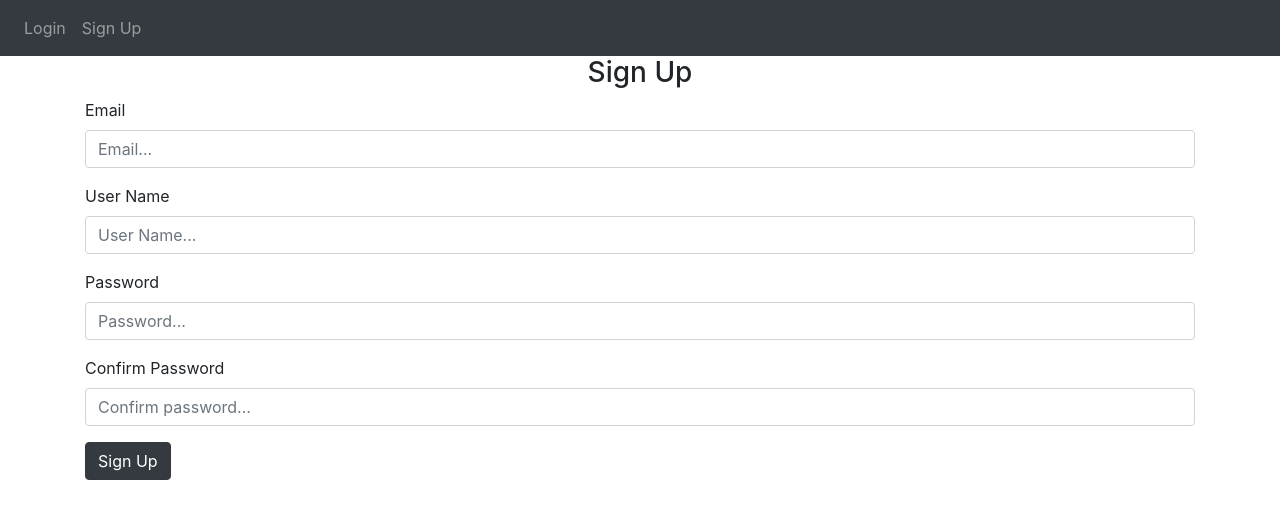
After one commit to AlekUp24/Flask_My_One_Off_ToDO, a Flask app: page /signup in a window 1280 px wide. The commit adds this page. Shown: the top 519 px of the page. Run offline with Flask 3, Linux system fonts and the light colour scheme; some libraries are stand-ins or nearby versions.

Commit message:
authentication , user accounts added

```diff
--- a/app.py
+++ b/app.py
@@ -1,12 +1,25 @@
-from flask import Flask, render_template, request, redirect, url_for
+from flask import Flask, render_template, request, redirect, url_for, flash
 from flask_sqlalchemy import SQLAlchemy
 from datetime import datetime, date
+# for authentication:
+from flask_login import UserMixin
+from werkzeug.security import generate_password_hash, check_password_hash
+from flask_login import login_user, login_required, logout_user, current_user
+from flask_login import LoginManager
 
 app = Flask(__name__, template_folder='templates', static_folder='static', static_url_path='/')
 app.config['SQLALCHEMY_DATABASE_URI'] = 'sqlite:///db.sqlite'
 app.config['SQLALCHEMY_TRACK_MODIFICATIONS'] = False
+app.config['SECRET_KEY'] = 'somekey'
 
 db = SQLAlchemy(app)
+
+class User(db.Model, UserMixin):
+    id = db.Column(db.Integer, primary_key = True)
+    email = db.Column(db.String(150), unique = True)
+    user_name = db.Column(db.String(150))
+    password = db.Column(db.String(150))
+    todos = db.relationship('ToDo')
 
 class ToDo(db.Model):
     id = db.Column(db.Integer, primary_key = True)
@@ -14,21 +27,95 @@ class ToDo(db.Model):
     description = db.Column(db.String(200))
     due_date = db.Column(db.Date)
     completed = db.Column(db.Boolean)
+    user_id = db.Column(db.Integer, db.ForeignKey("user.id"))
+
+
+def sign_up_validation(email,user_name,password1,password2):
+    if len(email) <4:
+        flash("Email must be longer than 4 characters.", category='error')
+    elif "@" not in email:
+        flash("Email must contain '@'.", category='error')
+    elif "." not in email:
+        flash("Email must have a domain with '.' .", category='error')
+    elif len(user_name)<3:
+        flash("First name must be longer than 2 characters.", category='error')
+    elif " " in user_name:
+        flash("First name must not have any whitespaces in it.", category='error')
+    elif password1 != password2:
+        flash("Passwords don\'t match.", category='error')
+    elif len(password1) <7:
+        flash("Password must be longer than 7 characters.", category='error')
+    else:
+        flash("Account created.", category='success')
+        return True
+    return False
+
+
+
+@app.route('/login', methods=['POST', 'GET'])
+def login():
+    if request.method == 'POST':
+        email = request.form.get("email")
+        password = request.form.get("password")
+        user = User.query.filter_by(email=email).first()
+
+        if user:
+            if check_password_hash(user.password, password):
+                flash("Login successful!", category='success')
+                login_user(user, remember=True)
+                return redirect(url_for('index'))
+            else:
+                flash("Incorrect password.", category='error')
+        else:
+            flash("User does not exist!", category="error")
+
+    return render_template("login.html", user = current_user)
+
+@app.route('/signup', methods=['POST', 'GET'])
+def signup():
+    if request.method == "POST":
+        email = request.form.get('email')
+        user_name = request.form.get('user_name')
+        password1 = request.form.get('password1')
+        password2 = request.form.get('password2')
+
+        user = User.query.filter_by(email=email).first()
+
+        if user:
+            flash("User already exists!", category="error")
+
+        if sign_up_validation(email, user_name, password1, password2):
+            user = User(email=email, user_name=user_name, password=generate_password_hash(password1,method='sha256'))
+            db.session.add(user)
+            db.session.commit()
+            login_user(user, remember = True)
+            return redirect(url_for('index'))
+
+    return render_template("signup.html", user = current_user)
+
+@app.route('/logout')
+@login_required
+def logout():
+    logout_user()
+    return redirect(url_for('login'))
+
 
 @app.route('/')
+@login_required
 def index():
     tasks = ToDo.query.all()
     now = date.today()
 
-    return render_template('base.html', todo_list = tasks, now = now)
+    return render_template('home.html', todo_list = tasks, now = now, user = current_user)
 
 @app.route('/add', methods=["POST"])
+@login_required
 def add_task():
     title = request.form.get('title')
     description = request.form.get('description')
     due_date = request.form.get('due_date')
     task_date = datetime.strptime(due_date, '%Y-%m-%d').date()
-    new_task = ToDo(title = title, description = description, due_date = task_date , completed = False)
+    new_task = ToDo(title = title, description = description, due_date = task_date , completed = False, user_id = current_user.id)
 
     db.session.add(new_task)
     db.session.commit()
@@ -36,6 +123,7 @@ def add_task():
     return redirect(url_for('index'))
 
 @app.route('/update/<int:task_id>')
+@login_required
 def update(task_id):
     to_update = ToDo.query.get(task_id)
     to_update.completed = not to_update.completed
@@ -45,6 +133,7 @@ def update(task_id):
     return redirect(url_for('index'))
 
 @app.route('/delete/<int:task_id>')
+@login_required
 def delete(task_id):
     to_delete = ToDo.query.get(task_id)
 
@@ -56,4 +145,12 @@ def delete(task_id):
 if __name__ == "__main__":
     with app.app_context():
         db.create_all()
+    login_manager = LoginManager()
+    login_manager.login_view = 'login'
+    login_manager.init_app(app)
+
+    @login_manager.user_loader
+    def load_user(id):
+        return User.query.get(int(id))
+
     app.run(debug=True)
--- a/templates/base.html
+++ b/templates/base.html
@@ -4,52 +4,59 @@
     <meta charset='utf-8'>
     <title>ToDo One Off</title>
     <link rel='stylesheet' type='text/css' href='/css/bootstrap.css'>
+
+    <title>{% block title %}Home{% endblock %}</title>
+
 </head>
 
 <body>
-<h1 class="display-3"> To Do App (One Off) </h1><br>
 
-    <form action="/add" method="post">
-        <div class="container">
-            <h2><label class="font-weight-bold" for="title">Add New Task</label></h2>
-            <input class="form-control" type="text" name="title" placeholder="Title..."><br>
-            <input class="form-control" type="text" name="description" placeholder="Desctiption..."><br>
-            <div class="d-flex justify-content-between">
-                <input class="d-inline form-control" style="width: 200px;" type="date" name="due_date">
-                <button class="d-inline btn btn-primary mb-2" style="width: 200px;" type="submit">Add</button>
-            </div>
-        </div>
-    </form>
+<nav class="navbar navbar-expand-lg navbar-dark bg-dark">
+    <button class="navbar-toggler" type="button" data-toggle="collapse" data-target="#navbar">
+        <span class="navbar-toggler-icon"></span>
+    </button>
+    <div class="collapse navbar-collapse" id="'navbar">
+        <div class="navbar-nav">
+            {% if user.is_authenticated %}
+            <button class="btn btn-outline-light" style="padding: 0 20px; margin: 0 20px;"id="user_name">{{user.user_name}}</button>
+            <a class="nav-item nav-link" id="home" href="/">Home</a>
+            <a class="nav-item nav-link" id="logout" href="/logout">Logout</a>
 
-    <br><br><br>
-
-    {% for task in todo_list %}
-        <div class="container border border-dark">
-            <br>
-            <h4>{{task.id}} | {{task.title}}</h4>
-            <p class="blockquote">{{task.description}}<p>
-
-            {% if task.due_date < now %}
-                <span class="btn btn-warning">{{task.due_date}}</span>
             {% else %}
-                <span class="btn btn-info">{{task.due_date}}</span>
+            <a class="nav-item nav-link" id="login" href="/login">Login</a>
+            <a class="nav-item nav-link" id="signUp" href="/signup">Sign Up</a>
             {% endif %}
 
-            {% if task.completed == False %}
-                <span class="lead" style="margin-left: 20px;">Not Completed</span>
-            {% else %}
-                <span class="lead" style="margin-left: 20px; color: #4eb314;">Completed</span>
-            {% endif %}
+        </div>
+    </div>
+</nav>
 
-            <br><br>
+{% with messages = get_flashed_messages(with_categories=true) %}
+{% if messages %}
+    {% for category, message in messages %}
+        {% if category == 'error' %}
+            <div class="alert alert-danger alert-dismissable fade show" role="alert">
+                {{ message }}
+                <button type="button" class="close" data-dismiss="alert">
+                    <span aria-hidden="true">&times;</span>
+                </button>
+            </div>
+        {% else %}
+            <div class="alert alert-success alert-dismissable fade show" role="alert">
+                {{ message }}
+                <button type="button" class="close" data-dismiss="alert">
+                    <span aria-hidden="true">&times;</span>
+                </button>
+            </div>
+        {% endif %}
+    {% endfor %}
+{% endif %}
+{% endwith%}
 
-            <a class="btn btn-success" style="width: 120px;" href="/update/{{task.id}}">Update</a>
-            <a class="btn btn-danger" style="width: 120px;" href="/delete/{{task.id}}">Delete</a>
-
-        </div>
-        <br>
-
-    {% endfor %}
+<div class="container">
+{% block content %}
+{% endblock %}
+</div>
 
 </body>
 </html>
--- /dev/null
+++ b/templates/signup.html
@@ -0,0 +1,31 @@
+{% extends "base.html" %}
+
+{% block title %}SignUp{% endblock %}
+
+{% block content %}
+
+<h3 align="center">Sign Up</h3>
+
+<form method="POST">
+    <div class="form-group">
+        <label>Email</label>
+        <input class="form-control" type="email" id="email" name="email" placeholder="Email...">
+    </div>
+    <div class="form-group">
+        <label>User Name</label>
+        <input class="form-control" type="text" id="user_name" name="user_name" placeholder="User Name...">
+    </div>
+    <div class="form-group">
+        <label>Password</label>
+        <input class="form-control" type="password" id="password1" name="password1" placeholder="Password...">
+    </div>
+    <div class="form-group">
+        <label>Confirm Password</label>
+        <input class="form-control" type="password" id="password2" name="password2" placeholder="Confirm password...">
+    </div>
+    <button type="submit" class="btn btn-dark">Sign Up</button>
+
+</form>
+
+
+{% endblock %}
```
Also changed, not shown: templates/home.html (added, +53 -0 lines), templates/login.html (added, +23 -0 lines), db.sqlite.
